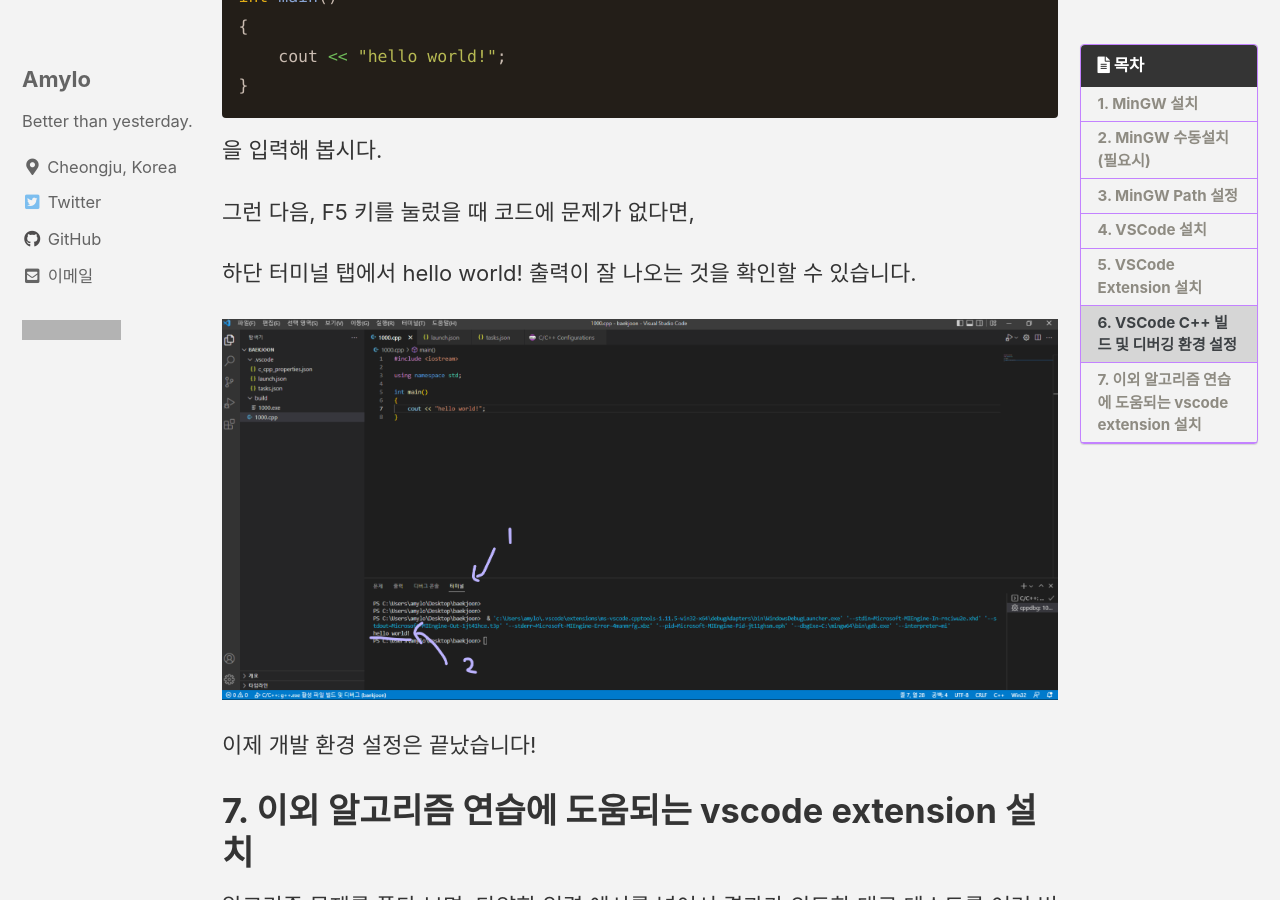
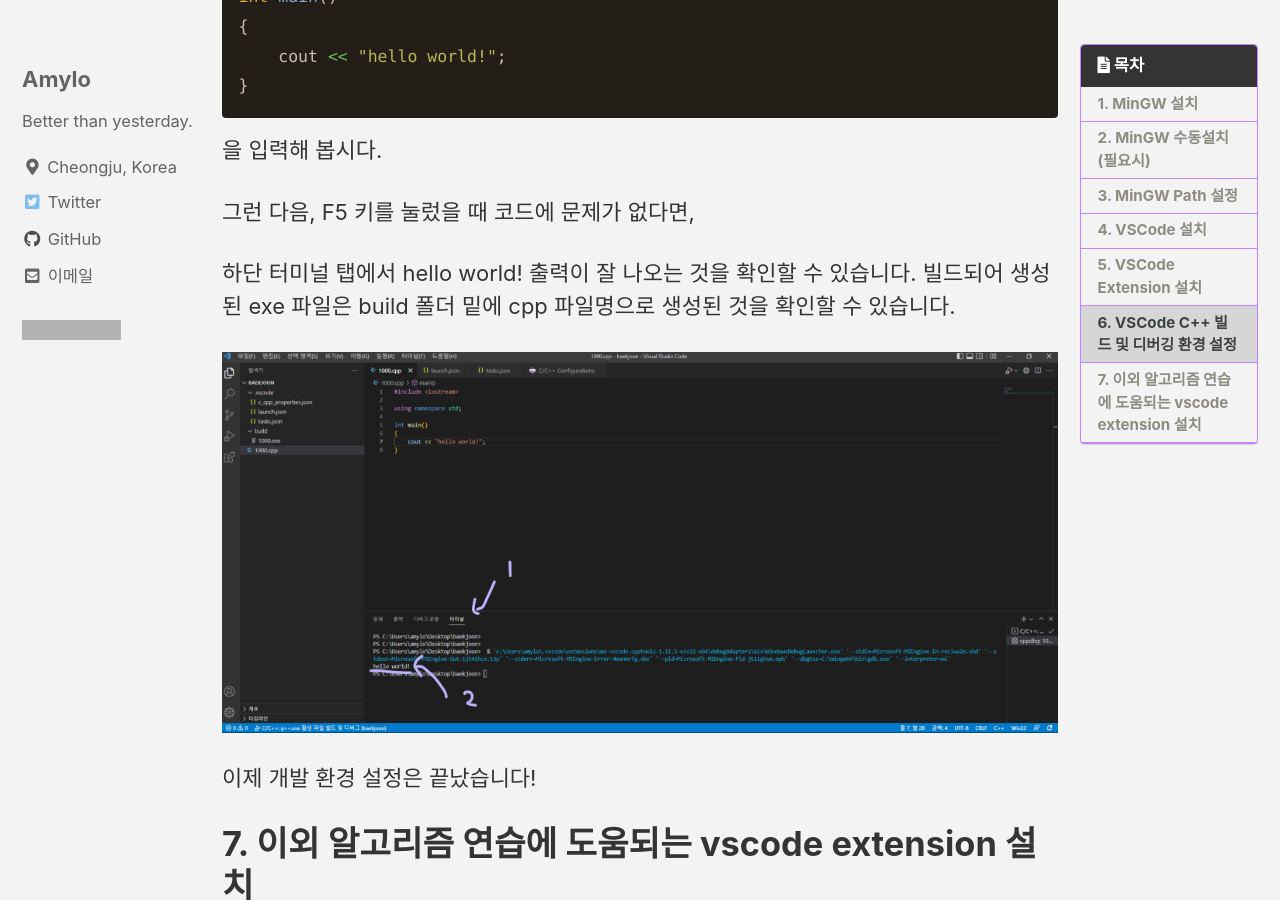
Before and after one commit to Amylo-jh/Amylo-blog, a Jekyll site: the page built from _posts/2022-08-23-Starting_Algorithm_with_VSCode_C++.md, in a window 1280 px wide and 900 px high, scrolled down 21317 px. Built offline with Jekyll 4.4.1, drawn with Linux system fonts in a browser that asks for light colours; cached includes are drawn as plain includes; comment, search, counter and statistics services are not loaded; grey boxes are pictures that could not be loaded.

Commit message:
add additional info

```diff
--- a/_posts/2022-08-23-Starting_Algorithm_with_VSCode_C++.md
+++ b/_posts/2022-08-23-Starting_Algorithm_with_VSCode_C++.md
@@ -308,6 +308,7 @@ int main()
 그런 다음, F5 키를 눌렀을 때 코드에 문제가 없다면,
 
 하단 터미널 탭에서 hello world! 출력이 잘 나오는 것을 확인할 수 있습니다.
+빌드되어 생성된 exe 파일은 build 폴더 밑에 cpp 파일명으로 생성된 것을 확인할 수 있습니다.
 
 ![Untitled]({{ site.url }}{{ site.baseurl }}/assets/images/Starting_Algorithm/Untitled%2030.png)
 
```
